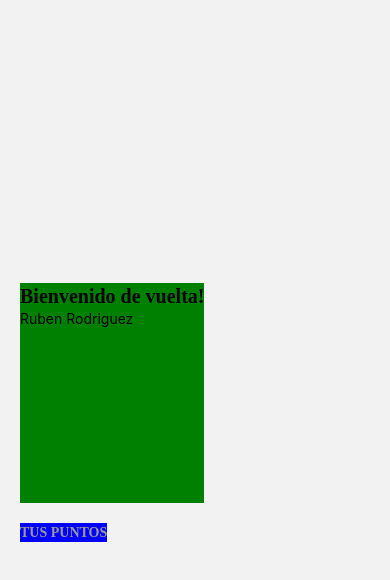
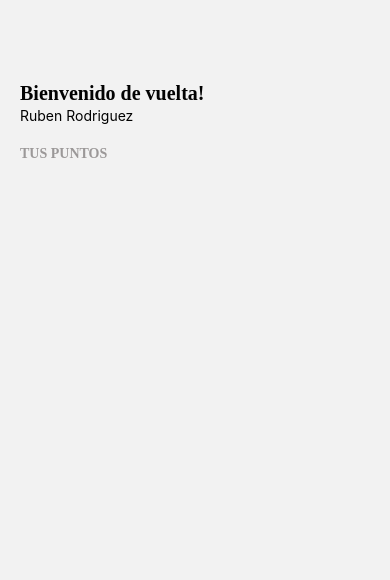
Before and after one commit to sebasl87/digital-house, a React Native app: screen /Home in a window 390 px wide. Shown: the top 580 px of the page. Built offline with nearby package versions, Linux system fonts and the light colour scheme.

Commit message:
feat: new component for atomic arq

```diff
--- /dev/null
+++ b/src/components/TitleSection.js
@@ -0,0 +1,14 @@
+import React from "react";
+import { View, Text } from "react-native";
+
+import { styles } from "../../styles";
+
+const TitleSection = ({ text }) => {
+  return (
+    <View style={{ marginVertical: 20 }}>
+      <Text style={styles.titleSection}>{text}</Text>
+    </View>
+  );
+};
+
+export default TitleSection;
--- /dev/null
+++ b/src/components/index.js
@@ -0,0 +1 @@
+export { default as TitleSection } from "./TitleSection";
--- a/src/screens/HomeScreen.js
+++ b/src/screens/HomeScreen.js
@@ -2,15 +2,13 @@ import React from "react";
 import { View, Text, ScrollView } from "react-native";
 
 import { styles } from "../../styles";
+import { TitleSection } from "../components";
 
 function HomeScreen() {
   return (
     <ScrollView
       contentContainerStyle={{
-        flex: 1,
-        width: "100%",
-        height: "100%",
-
+        paddingVertical: 60,
       }}
     >
       <View
@@ -21,13 +19,11 @@ function HomeScreen() {
           padding: 20,
         }}
       >
-        <View style={{ marginTop: 0, height: 220, backgroundColor: "green" }}>
+        <View>
           <Text style={styles.titleWelcomme}>Bienvenido de vuelta!</Text>
           <Text>Ruben Rodriguez</Text>
         </View>
-        <View style={{ marginVertical: 20, backgroundColor: "blue" }}>
-          <Text style={styles.titleSection}>TUS PUNTOS</Text>
-        </View>
+        <TitleSection text="TUS PUNTOS" />
       </View>
     </ScrollView>
   );
```
